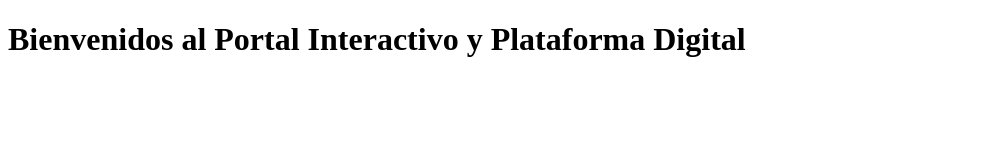
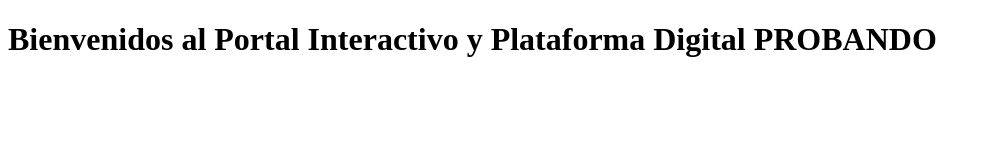
Before and after one commit to aherper0904-sys/practica-conflictos, a plain HTML site: page index.html in a window 1280 px wide. Shown: the whole page, without its empty margins (0-991 px from the left). Drawn offline with Linux system fonts and the light colour scheme.

Commit message:
style: otraprueba

```diff
--- a/index.html
+++ b/index.html
@@ -5,6 +5,6 @@
  <title>Práctica de Conflictos</title>
 </head>
 <body>
- <h1>Bienvenidos al Portal Interactivo y Plataforma Digital</h1>
+ <h1>Bienvenidos al Portal Interactivo y Plataforma Digital PROBANDO</h1>
 </body>
 </html>
```
